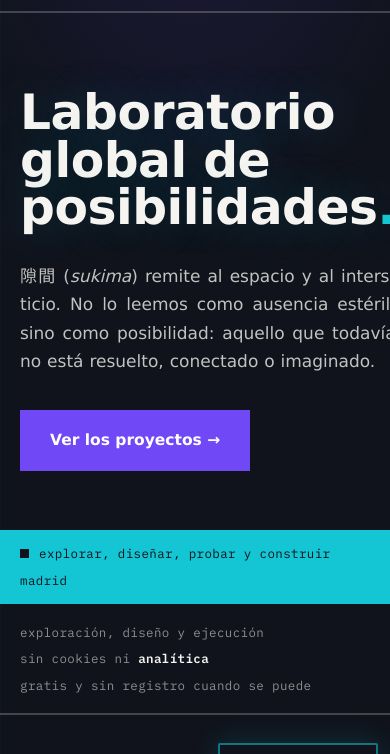
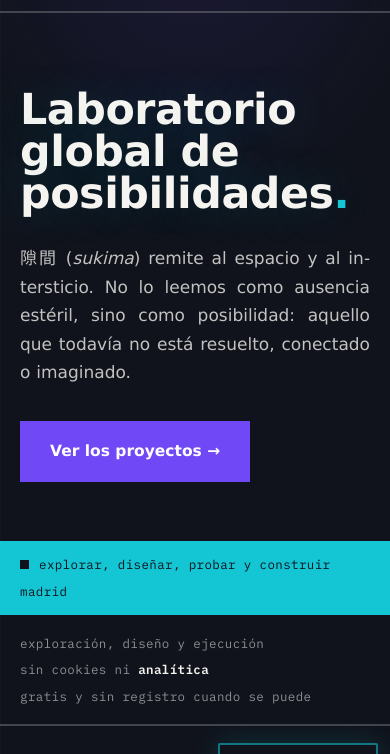
Before and after one commit to sukima-labs/sukima-labs.github.io, a plain HTML site: page index.html in a window 390 px wide. Shown: the part 45-799 px from the top of the page. Drawn offline with Linux system fonts and the light colour scheme.

Commit message:
Contraste y móvil: correos legibles sobre cian, titular sin desbordar a 390 px
Medido con house-audit (jirulabs.com/tools): los correos del bloque de contacto iban en
marfil sobre cian, 1,9:1; ahora en grafito. El titular desbordaba 8 px a 390 px y 41 px a
320 px porque «posibilidades.» (7,8 em) no cabía a 12,5vw: ahora calc(12,5vw - 6px), mínimo
34 px, y en escritorio sigue tope 104 px. Sin guiones en titulares, como pidió Jeisson.

```diff
--- a/style.css
+++ b/style.css
@@ -62,13 +62,13 @@ h1,h2,h3{font-family:var(--disp);color:var(--ink);font-weight:700;line-height:.9
 
 /* ---------- hero ---------- */
 .hero{padding:clamp(50px,9vh,110px) 0 0}
-.h-grid{display:grid;gap:clamp(30px,4vh,48px)}
+.h-grid{display:grid;grid-template-columns:minmax(0,1fr);gap:clamp(30px,4vh,48px)}
 @media(max-width:919px){.h-mark{display:none}}
 @media(min-width:920px){
   .h-grid{grid-template-columns:minmax(0,8fr) minmax(0,4fr);align-items:center}
   .h-mark{width:min(300px,24vw)}
 }
-.h-copy h1{font-size:clamp(44px,12.5vw,104px);max-width:16ch;text-shadow:0 0 46px rgba(20,198,212,.22)}
+.h-copy h1{font-size:clamp(34px,calc(12.5vw - 6px),104px);max-width:16ch;text-shadow:0 0 46px rgba(20,198,212,.22)}
 .hero .h-sub{font-size:clamp(17px,1.5vw,20px);max-width:46ch;color:var(--body);margin-top:clamp(22px,3.5vh,36px)}
 .hero .h-cta{margin-top:clamp(26px,4vh,40px)}
 .h-foot{background:var(--spot);color:var(--spot-ink);padding:13px 0;margin-top:clamp(40px,7vh,80px)}
@@ -211,7 +211,7 @@ h1,h2,h3{font-family:var(--disp);color:var(--ink);font-weight:700;line-height:.9
   letter-spacing:.03em;text-transform:lowercase;color:var(--spot-ink);opacity:.85;
   max-width:52ch;text-align:left;line-height:1.5}
 .b-mails{margin-top:clamp(18px,3vh,26px);font-family:var(--mono);font-size:14px;color:var(--spot-ink)}
-.b-mails a{color:var(--ink);text-decoration:underline;text-decoration-color:var(--spot-ink);text-underline-offset:3px}
+.b-mails a{color:var(--spot-ink);text-decoration:underline;text-decoration-color:var(--spot-ink);text-underline-offset:3px}
 .b-mails a:hover{opacity:.75}
 .b-form{margin-top:clamp(16px,2.5vh,24px);max-width:56ch}
 .b-form summary{font-family:var(--mono);font-size:13px;letter-spacing:.02em;color:var(--spot-ink);
```
